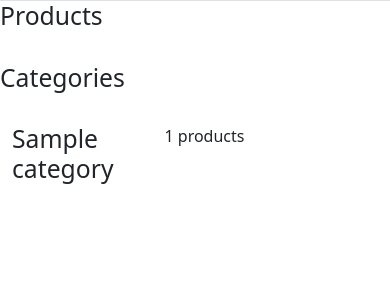
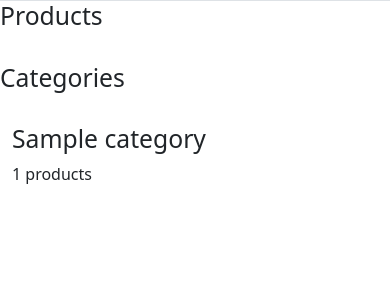
Before and after one commit to qdanq/e-commerce-django, a Django app: page / in a window 390 px wide. Shown: the part 25-326 px from the top of the page. Run offline with Django 5.2, Linux system fonts and the light colour scheme; tables that the repository leaves empty hold one stand-in row (values such as "Sample post").

Commit message:
Make responsive design for footer.

```diff
--- a/eCommerce/core/templates/index.html
+++ b/eCommerce/core/templates/index.html
@@ -48,8 +48,8 @@
       <h2>Categories</h2><br>
       {% for category in categories %}
           <div class="row container">
-            <h2 class="col-5">{{ category.name }}</h2>
-            <p class="col-5">{{ category.product.count }} products</p>
+            <h2 class="col-md-3">{{ category.name }}</h2>
+            <p class="col-md-4">{{ category.product.count }} products</p>
           </div>
       {% endfor %}
     </footer>
```
